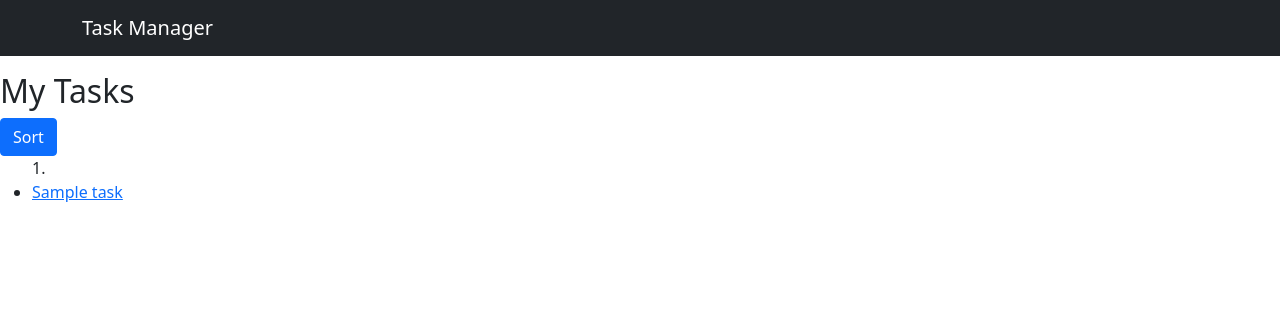
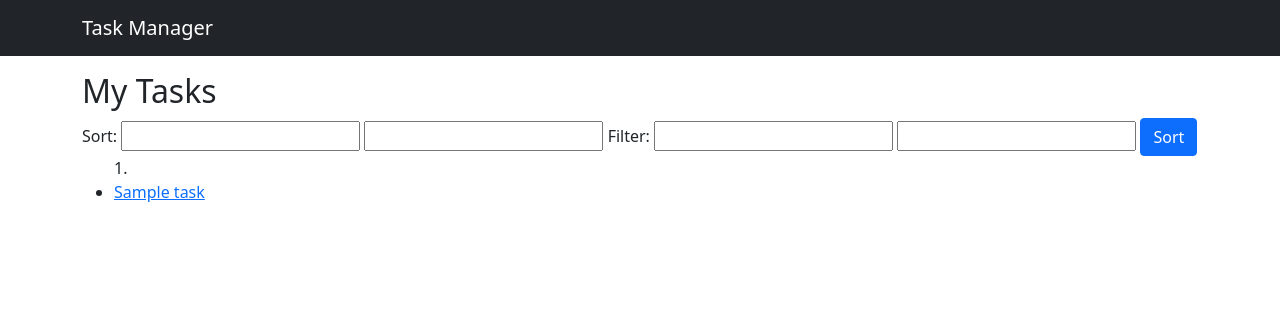
Before and after one commit to Sujan-Naik/dingo, a Django app: template tasks/templates/task_list.html in a window 1280 px wide. Shown: the top 316 px of the page. Run offline with Django 4.2, Linux system fonts and the light colour scheme; the template is opened without the code that fills it: most values are stand-ins (such as "Sample title", 1, 10 or a date in 2020); form fields are guessed from the names that the template uses; some libraries are stand-ins or nearby versions.

Commit message:
Condense task sort form

```diff
--- a/tasks/templates/task_list.html
+++ b/tasks/templates/task_list.html
@@ -1,10 +1,19 @@
 {% extends 'dashboard.html' %}
 {% block content %}
+<div class="container">
   <h2>My Tasks</h2>
-  <form action="{% url 'task_list' %}" method="post">
-    {% csrf_token %}
-    {% include 'partials/bootstrap_form.html' with form=form %}
-    <input type="submit" value="Sort" class="btn btn-primary">
+  <form action="{% url 'task_list' %}" method="post"> {% csrf_token %}
+    <div class="row">
+      <div class="col-12">
+        <label>Sort:</label>
+        {{ form.sort_by }}
+        {{ form.asc_or_desc }}
+        <label>Filter:</label>
+        {{ form.filter_by }}
+        {{ form.filter_string }}
+        <input type="submit" value="Sort" class="btn btn-primary">
+      </div>
+    </div>
   </form>
   <ul>
     {% for task in task_list %}
@@ -15,4 +24,5 @@
       <li>No tasks found</li>
     {% endfor %}
   </ul>
+</div>
 {% endblock %}
```
